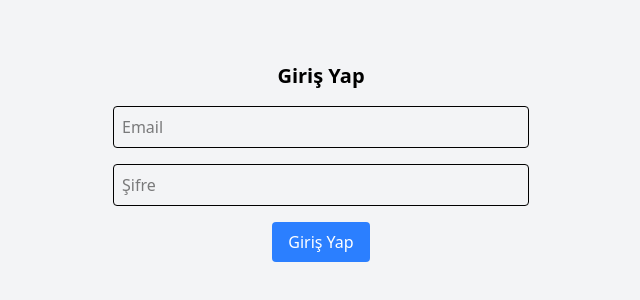
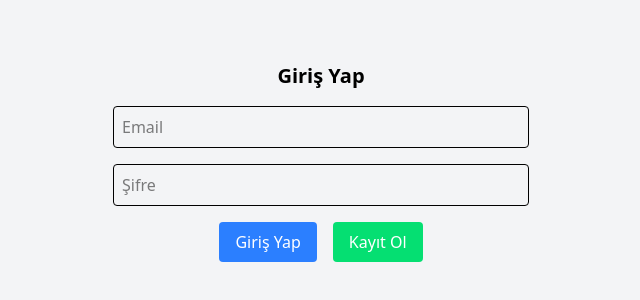
Before and after one commit to omerrcylnn/study-app, a React (Vite) app in the folder studywise-frontend/: page /login in a window 1280 px wide. Shown: the part 270-570 px from the top of the page, without its empty margins (319-959 px from the left). Built offline with nearby package versions, Linux system fonts and the light colour scheme.

Commit message:
feat: login sayfasına kayıt ol butonu eklendi.

```diff
--- a/studywise-frontend/src/components/LoginForm.jsx
+++ b/studywise-frontend/src/components/LoginForm.jsx
@@ -22,7 +22,9 @@ export default function LoginForm(){
             [e.target.name]:e.target.value,
         })
     }
-
+    const handleNavigateRegister = (e) => {
+        navigate("/register");
+    }
     const getCsfrTokenDefault = () => {
         const name = "XSRF-TOKEN=";
         const decodedCookie = decodeURIComponent(document.cookie);
@@ -95,10 +97,12 @@ export default function LoginForm(){
             className="w-full p-2 border rounded"
             required
         />
-
-        <button type="submit" className="bg-blue-500 text-white py-2 px-4 rounded">
-            Giriş Yap
-        </button>
+        <div className="div flex justify-center gap-4">
+            <button type="submit" className="bg-blue-500 text-white py-2 px-4 rounded">
+                Giriş Yap
+            </button>
+            <button type = "button" onClick={handleNavigateRegister} className="bg-green-400 text-white py-2 px-4 rounded"> Kayıt Ol</button>
+        </div>
         </form>
     );
 }
```
